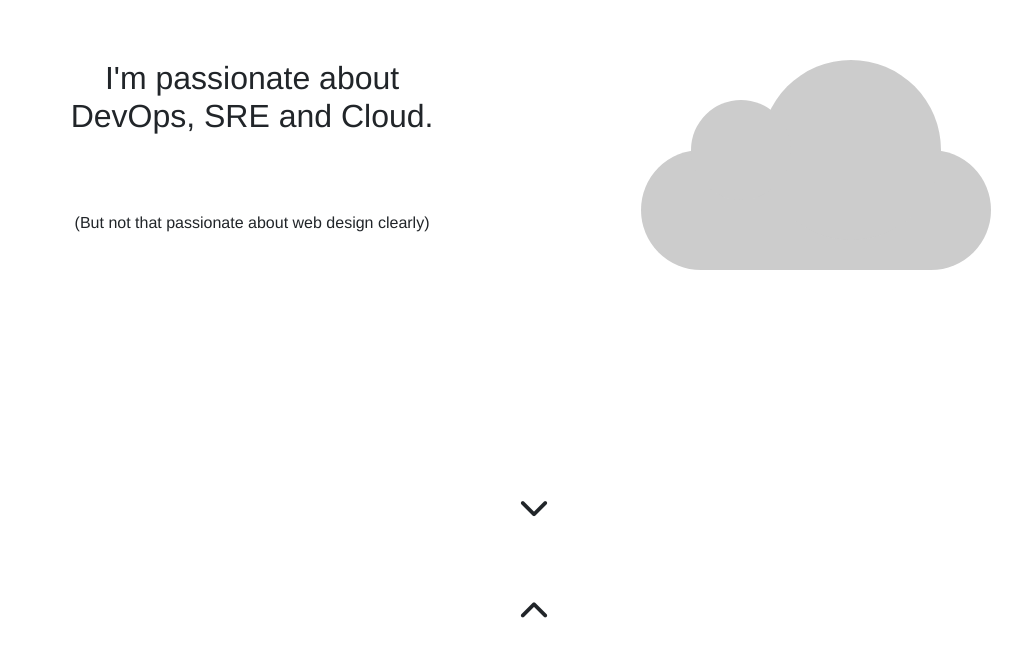
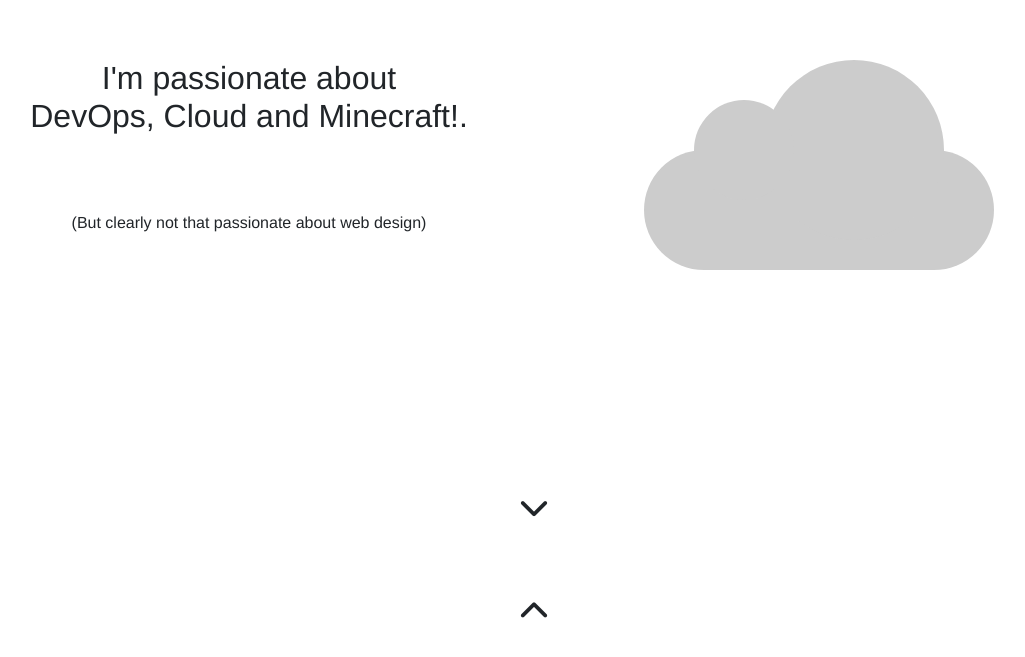
Before and after one commit to TheDev42/noobverse.com, a plain HTML site: page index.html in a window 1280 px wide. Shown: the part 1045-1702 px from the top of the page, without its empty margins (106-1131 px from the left). Drawn offline with nearby package versions, Linux system fonts and the light colour scheme.

Commit message:
Update index.html

```diff
--- a/index.html
+++ b/index.html
@@ -48,9 +48,9 @@
             <div class="row">
                 <div class="col-md-6 vertically-center">
                     <h2 class="text-center">I'm passionate about<br>
-                        DevOps, SRE and Cloud.
+                        DevOps, Cloud and Minecraft!.
                     </h2>
-                    <p class="text-center"> (But not that passionate about web design clearly) </p>
+                    <p class="text-center"> (But clearly not that passionate about web design) </p>
                 </div>
                 <div class="col-md-6">
                     <div class="cloud"></div>
@@ -69,7 +69,7 @@
             <div class="row">
                 <div class="col-md-6 vertically-center">
                     <h2 class="text-center">Want to get in touch?<br>
-                        Reach out on <a href="https://www.discord.com/">Discord</a>!
+                        Reach out on <a href="https://discord.gg/wdb7bZZkGN">Discord</a>!
                     </h2>
                 </div>
                 <div class="col-md-6">
```
